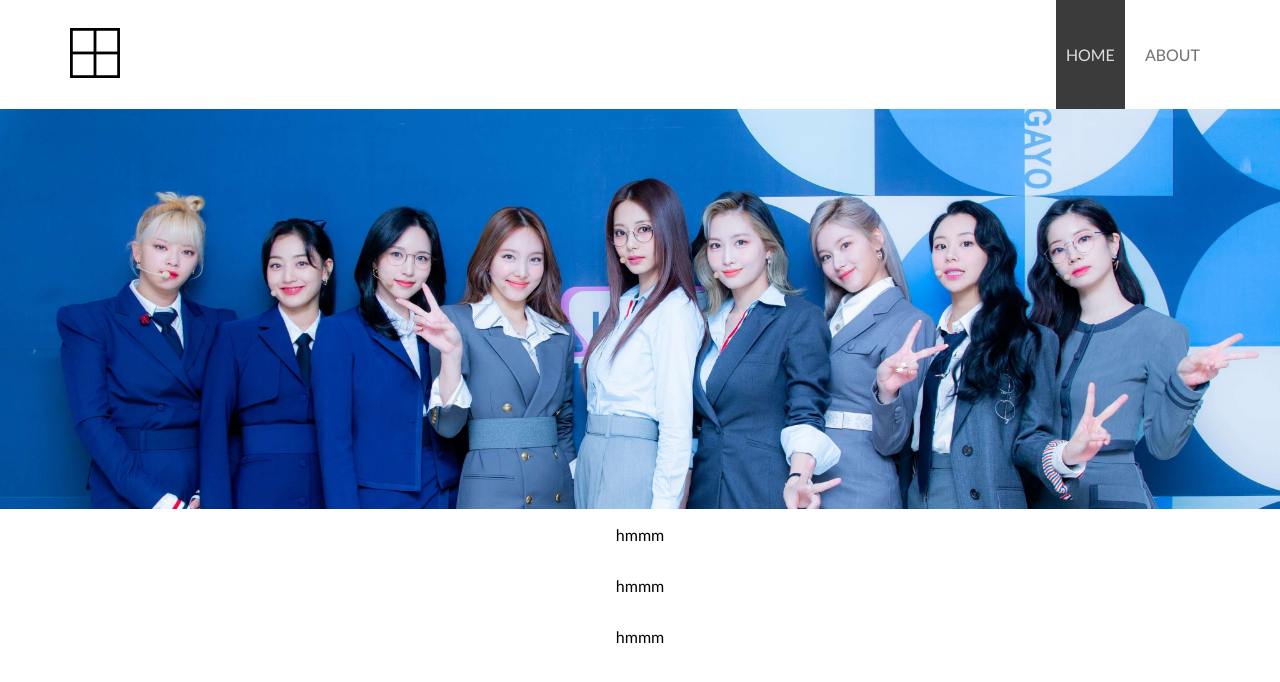
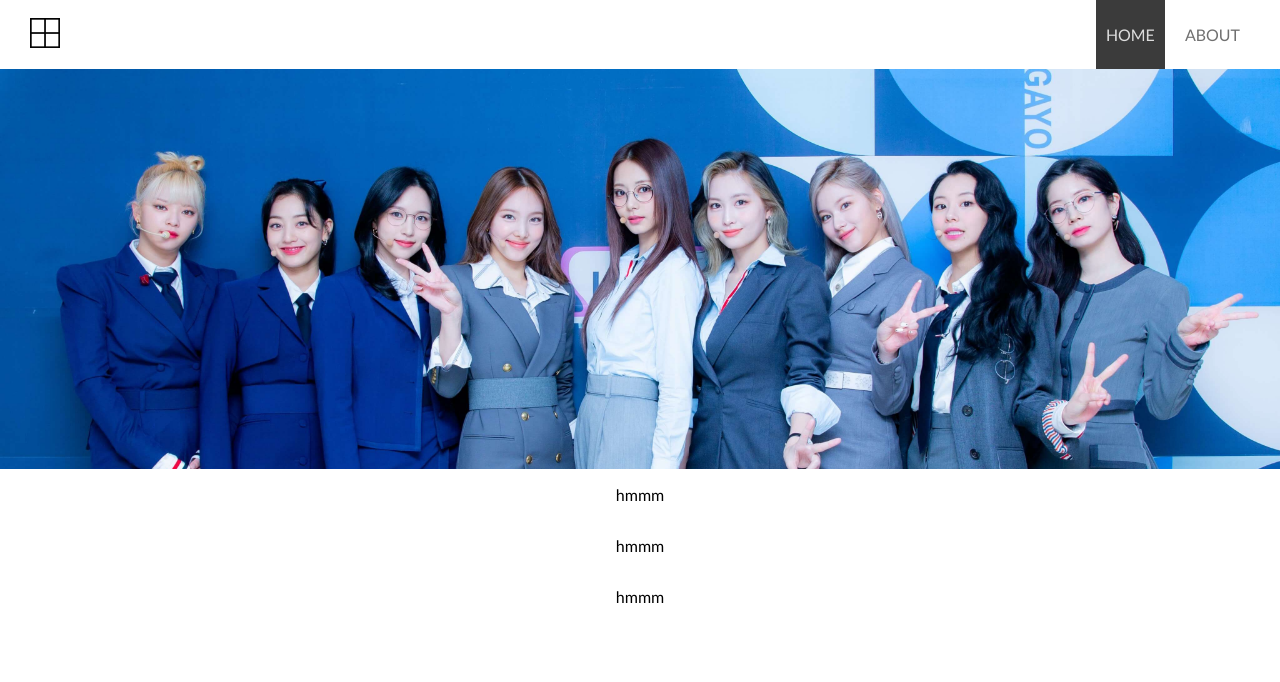
Before and after one commit to brandonbalbada/angular, an Angular app: page / in a window 1280 px wide. Shown: the top 682 px of the page. Built offline with nearby package versions, Linux system fonts and the light colour scheme.

Commit message:
Added Twice dejk

```diff
--- a/src/app/app.component.sass
+++ b/src/app/app.component.sass
@@ -35,3 +35,14 @@ header
                 background-color: $accent
 
 @media all and (max-width: 1920px)
+@media all and (max-width: 1024px)
+header
+    padding: 0px 30px
+    img
+        height: 30px
+        width: auto
+    nav
+        @include flex(row)
+        position: relative
+        a
+            padding: 25px 10px
--- a/src/styles.sass
+++ b/src/styles.sass
@@ -13,11 +13,10 @@ html, body
     box-sizing: border-box
     margin: 0
     font-family: Lato, sans-serif
-
+    font-size: 16px
 div.content
     @include flex(row)
     margin: 0 auto
-
     width: 100%
     justify-content: center
     & div.row
```
